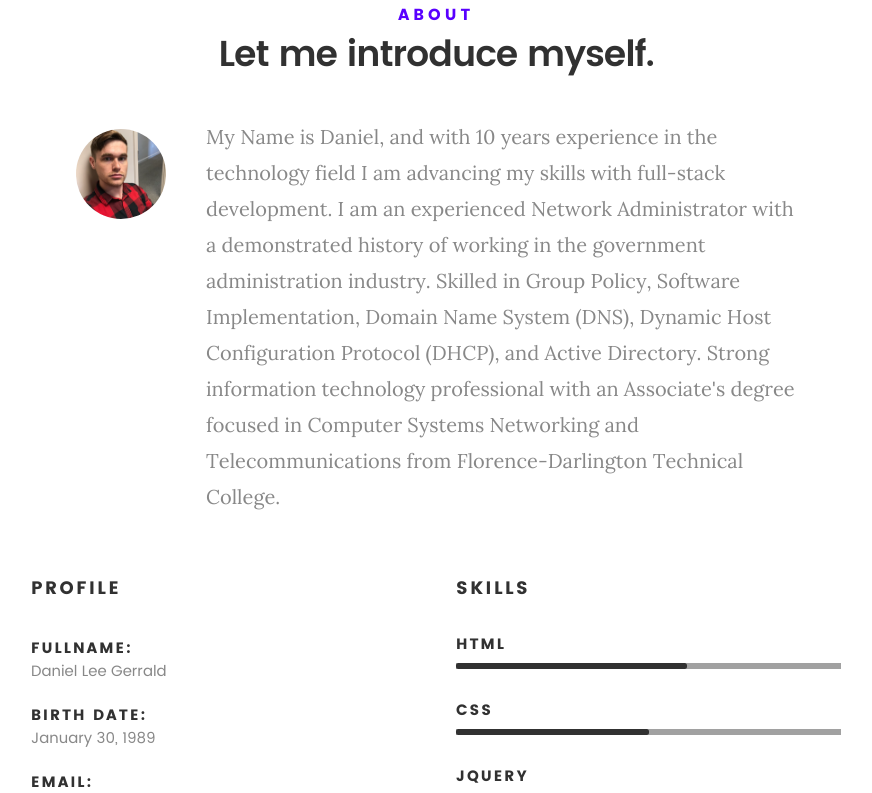
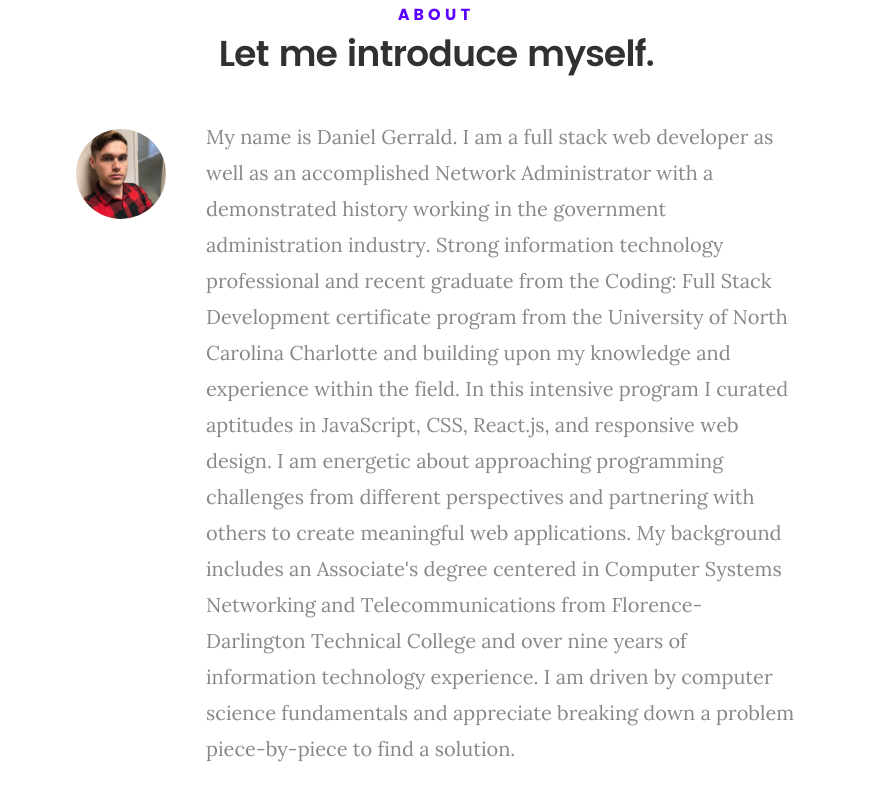
Before and after one commit to DanielGerrald/Profile, a React (Create React App) app: page / in a window 1280 px wide. Shown: the part 840-1633 px from the top of the page, without its empty margins (204-1076 px from the left). Built offline with nearby package versions, Linux system fonts and the light colour scheme.

Commit message:
edit footer

```diff
--- a/public/index.html
+++ b/public/index.html
@@ -29,7 +29,6 @@
 
     <!-- favicons
    ================================================== -->
-    <link rel="icon" type="image/png" href="favicon.png" />
     <link rel="icon" href="%PUBLIC_URL%/favicon.png" />
 
 
--- a/src/components/About/about.js
+++ b/src/components/About/about.js
@@ -15,16 +15,23 @@ class About extends Component {
               <img src={ProfilePic} alt="Daniel Gerrald" />
 
               <p className="lead">
-                My Name is Daniel, and with 10 years experience in the
-                technology field I am advancing my skills with full-stack
-                development. I am an experienced Network Administrator with a
-                demonstrated history of working in the government administration
-                industry. Skilled in Group Policy, Software Implementation,
-                Domain Name System (DNS), Dynamic Host Configuration Protocol
-                (DHCP), and Active Directory. Strong information technology
-                professional with an Associate's degree focused in Computer
-                Systems Networking and Telecommunications from
-                Florence-Darlington Technical College.{" "}
+                My name is Daniel Gerrald. I am a full stack web developer as
+                well as an accomplished Network Administrator with a
+                demonstrated history working in the government administration
+                industry. Strong information technology professional and recent
+                graduate from the Coding: Full Stack Development certificate
+                program from the University of North Carolina Charlotte and
+                building upon my knowledge and experience within the field. In
+                this intensive program I curated aptitudes in JavaScript, CSS,
+                React.js, and responsive web design. I am energetic about
+                approaching programming challenges from different perspectives
+                and partnering with others to create meaningful web
+                applications. My background includes an Associate's degree
+                centered in Computer Systems Networking and Telecommunications
+                from Florence-Darlington Technical College and over nine years
+                of information technology experience. I am driven by computer
+                science fundamentals and appreciate breaking down a problem
+                piece-by-piece to find a solution.
               </p>
             </div>
           </div>
--- a/src/components/Footer/footer.js
+++ b/src/components/Footer/footer.js
@@ -5,7 +5,7 @@ class Footer extends Component {
     return (
       <footer className="footer">
         <div className="row">
-          <div className="col-six tab-full  social">
+          <div className="col-twelve tab-full social">
             <ul className="footer-social">
               <li>
                 <a href="https://www.linkedin.com/in/daniel-gerrald-493b89165/">
@@ -20,7 +20,7 @@ class Footer extends Component {
             </ul>
           </div>
 
-          <div className="col-eight tab-full">
+          <div className="col-twelve tab-full social">
             <div className="copyright">
               <span>© Copyright 2020 </span>
               <span>
@@ -28,6 +28,14 @@ class Footer extends Component {
               </span>
               <span>
                 Distributed by <a href="https://themewagon.com/">themewagon</a>
+              </span>
+            </div>
+          </div>
+
+          <div className="col-twelve tab-full social">
+            <div className="copyright">
+              <span>
+              Refactored into React by <a href="https://github.com/DanielGerrald/Profile">Daniel Gerrald</a>
               </span>
             </div>
           </div>
--- a/src/components/Intro/intro.js
+++ b/src/components/Intro/intro.js
@@ -10,7 +10,7 @@ class Intro extends Component {
           <div className="row">
             <div className="col-twelve">
               <h5>Hello, World.</h5>
-              <h1>I'm Daniel Gerrald.</h1>
+              <h1>Daniel Gerrald</h1>
 
               <p className="intro-position">
                 <span>Full-stack Developer</span>
--- a/src/css/main.css
+++ b/src/css/main.css
@@ -2496,6 +2496,7 @@ footer {
 	padding-bottom: 3rem;
 	font-size: 1.4rem;
 	font-family: "poppins-regular", sans-serif;
+	align-content: center;
 }
 footer a, footer a:visited {
 	color: #FFFFFF;
@@ -2504,6 +2505,7 @@ footer a:hover, footer a:focus {
 	color: #5900ff;
 }
 footer .row {
+	margin-top: 10px;
 	max-width: 900px;
 }
 footer .social {
```
Also changed, not shown: public/manifest.json.
